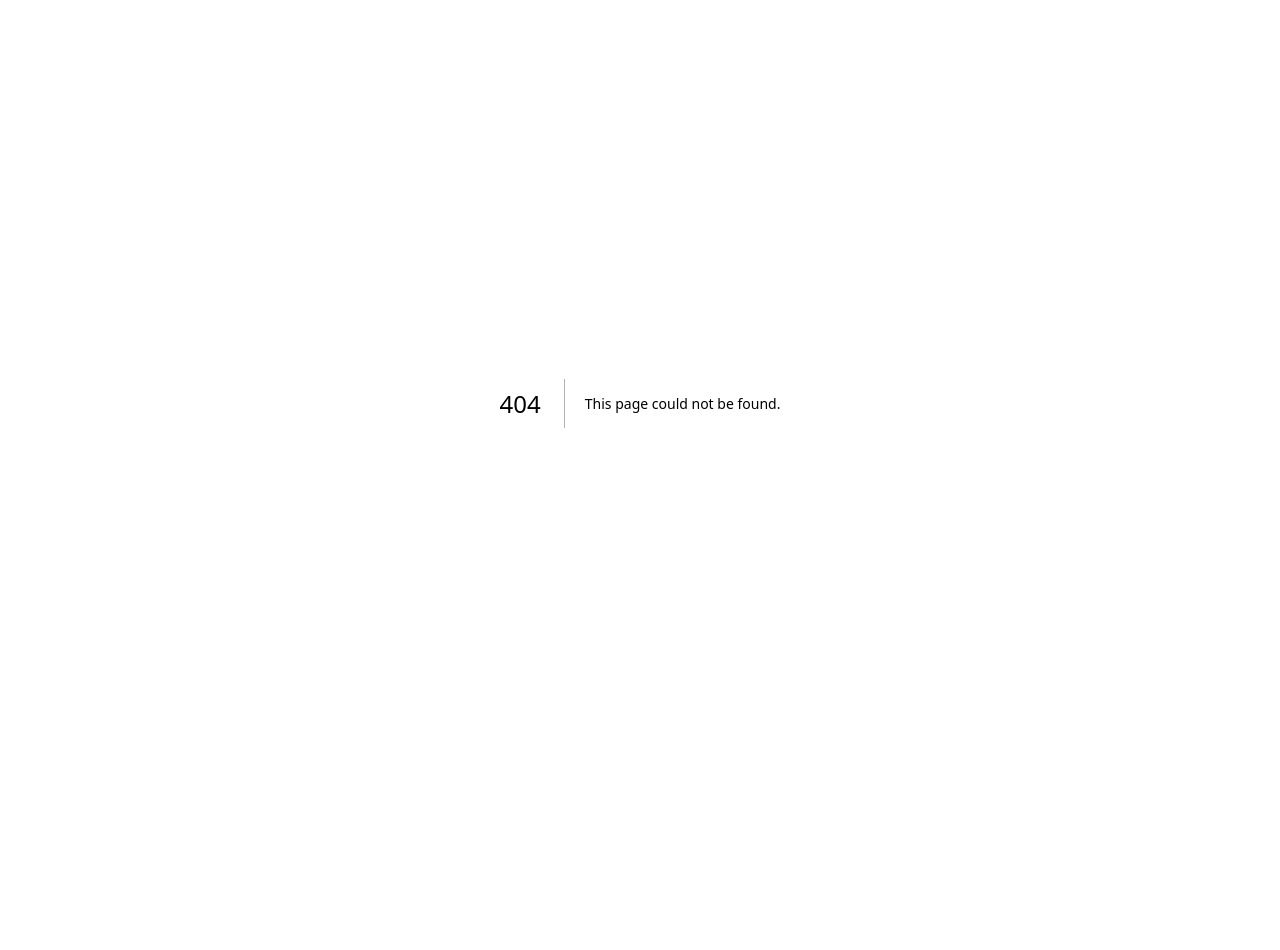
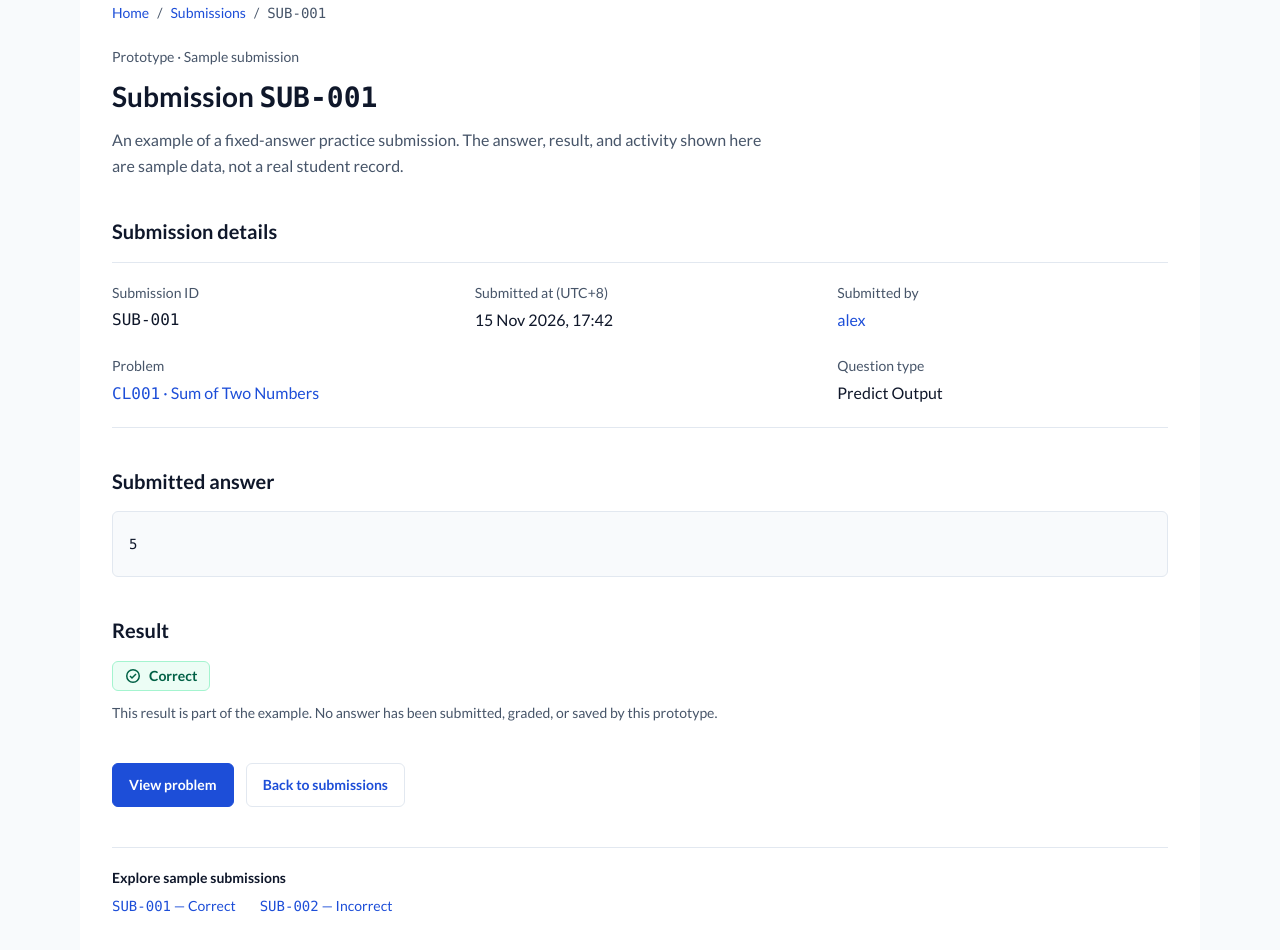
Before and after one commit to Staruto/GRP-CodeLingo, a Next.js app: page /submissions/SUB-001 in a window 1280 px wide. Before the commit this address had no page. Shown: the part 100-1050 px from the top of the page. Before the commit the page ends 943 px from the top, so only its background shows below. Built offline with nearby package versions, Linux system fonts and the light colour scheme.

Commit message:
feat(submissions): add submission detail page

```diff
--- /dev/null
+++ b/src/app/submissions/[submissionId]/not-found.tsx
@@ -0,0 +1,18 @@
+import { ButtonLink } from "@/components/button-link";
+
+export default function SubmissionNotFound() {
+  return (
+    <section aria-labelledby="not-found-heading" className="space-y-5">
+      <p className="text-sm text-muted">Prototype · Sample submissions only</p>
+      <h1 id="not-found-heading" className="page-heading">Submission not found</h1>
+      <p className="max-w-2xl text-muted">
+        This prototype has no sample submission matching that ID. You can open
+        an available example or return to the submission history.
+      </p>
+      <div className="flex flex-wrap gap-3">
+        <ButtonLink href="/submissions/SUB-001">View sample submission</ButtonLink>
+        <ButtonLink href="/submissions" variant="secondary">Back to submissions</ButtonLink>
+      </div>
+    </section>
+  );
+}
--- /dev/null
+++ b/src/app/submissions/[submissionId]/page.tsx
@@ -0,0 +1,147 @@
+import type { Metadata } from "next";
+import Link from "next/link";
+import { notFound } from "next/navigation";
+import { ButtonLink } from "@/components/button-link";
+import { SubmissionResult } from "@/components/submissions/submission-result";
+import {
+  getMockSubmissionDetail,
+  mockSubmissionDetails,
+} from "@/lib/mock-submission-details";
+
+type SubmissionPageProps = {
+  params: Promise<{ submissionId: string }>;
+};
+
+export function generateStaticParams() {
+  return mockSubmissionDetails.map(({ id }) => ({ submissionId: id }));
+}
+
+export async function generateMetadata({
+  params,
+}: SubmissionPageProps): Promise<Metadata> {
+  const { submissionId } = await params;
+  const submission = getMockSubmissionDetail(submissionId);
+
+  return {
+    title: submission ? `Submission ${submission.id}` : "Submission not found",
+    robots: { index: false },
+  };
+}
+
+export default async function SubmissionDetailPage({ params }: SubmissionPageProps) {
+  const { submissionId } = await params;
+  const submission = getMockSubmissionDetail(submissionId);
+
+  if (!submission) {
+    notFound();
+  }
+
+  const submittedAt = new Intl.DateTimeFormat("en-GB", {
+    day: "numeric",
+    month: "short",
+    year: "numeric",
+    hour: "2-digit",
+    minute: "2-digit",
+    hourCycle: "h23",
+    timeZone: "Asia/Shanghai",
+  }).format(new Date(submission.submittedAt));
+
+  return (
+    <div className="space-y-10">
+      <section aria-labelledby="submission-heading">
+        <nav aria-label="Breadcrumb" className="mb-6 text-sm text-muted">
+          <ol className="flex flex-wrap items-center gap-x-2 gap-y-1">
+            <li><Link href="/" className="text-link">Home</Link></li>
+            <li aria-hidden="true">/</li>
+            <li><Link href="/submissions" className="text-link">Submissions</Link></li>
+            <li aria-hidden="true">/</li>
+            <li aria-current="page" className="break-all font-mono">{submission.id}</li>
+          </ol>
+        </nav>
+
+        <p className="mb-3 text-sm text-muted">Prototype · Sample submission</p>
+        <h1 id="submission-heading" className="page-heading">
+          Submission <span className="font-mono">{submission.id}</span>
+        </h1>
+        <p className="mt-3 max-w-2xl text-muted">
+          An example of a fixed-answer practice submission. The answer, result,
+          and activity shown here are sample data, not a real student record.
+        </p>
+      </section>
+
+      <section aria-labelledby="overview-heading">
+        <h2 id="overview-heading" className="section-heading">Submission details</h2>
+        <dl className="mt-4 grid gap-x-8 gap-y-6 border-y border-border py-5 sm:grid-cols-2 lg:grid-cols-3">
+          <div>
+            <dt className="text-sm text-muted">Submission ID</dt>
+            <dd className="mt-1 break-all font-mono">{submission.id}</dd>
+          </div>
+          <div>
+            <dt className="text-sm text-muted">Submitted at (UTC+8)</dt>
+            <dd className="mt-1"><time dateTime={submission.submittedAt}>{submittedAt}</time></dd>
+          </div>
+          <div>
+            <dt className="text-sm text-muted">Submitted by</dt>
+            <dd className="mt-1 break-words">
+              <Link href={`/users/${submission.username}`} className="text-link">
+                {submission.username}
+              </Link>
+            </dd>
+          </div>
+          <div className="min-w-0 sm:col-span-2">
+            <dt className="text-sm text-muted">Problem</dt>
+            <dd className="mt-1">
+              <Link href={`/problems/${submission.problem.id}`} className="text-link">
+                <span className="font-mono">{submission.problem.id}</span>
+                <span aria-hidden="true"> · </span>
+                {submission.problem.title}
+              </Link>
+            </dd>
+          </div>
+          <div>
+            <dt className="text-sm text-muted">Question type</dt>
+            <dd className="mt-1">{submission.problem.questionType}</dd>
+          </div>
+        </dl>
+      </section>
+
+      <section aria-labelledby="answer-heading">
+        <h2 id="answer-heading" className="section-heading">Submitted answer</h2>
+        <pre className="mt-4 whitespace-pre-wrap break-words rounded-md border border-border bg-background px-4 py-5 font-mono text-sm leading-6 [overflow-wrap:anywhere]">
+          <code>{submission.submittedAnswer}</code>
+        </pre>
+      </section>
+
+      <section aria-labelledby="result-heading">
+        <h2 id="result-heading" className="section-heading">Result</h2>
+        <div className="mt-4"><SubmissionResult result={submission.result} /></div>
+        <p className="mt-3 max-w-2xl text-sm text-muted">
+          This result is part of the example. No answer has been submitted,
+          graded, or saved by this prototype.
+        </p>
+      </section>
+
+      <div className="flex flex-wrap gap-3">
+        <ButtonLink href={`/problems/${submission.problem.id}`}>View problem</ButtonLink>
+        <ButtonLink href="/submissions" variant="secondary">Back to submissions</ButtonLink>
+      </div>
+
+      <nav aria-label="Sample submissions" className="border-t border-border pt-5 text-sm">
+        <p className="mb-2 font-bold">Explore sample submissions</p>
+        <ul className="flex flex-wrap gap-x-6 gap-y-2">
+          {mockSubmissionDetails.map((sample) => (
+            <li key={sample.id}>
+              <Link
+                href={`/submissions/${sample.id}`}
+                aria-current={sample.id === submission.id ? "page" : undefined}
+                className="text-link"
+              >
+                <span className="font-mono">{sample.id}</span> — {sample.result}
+              </Link>
+            </li>
+          ))}
+        </ul>
+      </nav>
+    </div>
+  );
+}
--- /dev/null
+++ b/src/components/submissions/submission-result.tsx
@@ -0,0 +1,31 @@
+import type { SubmissionResult as Result } from "@/lib/mock-submission-details";
+
+const resultStyles: Record<Result, string> = {
+  Correct: "border-emerald-200 bg-emerald-50 text-emerald-800",
+  Incorrect: "border-rose-200 bg-rose-50 text-rose-800",
+};
+
+export function SubmissionResult({ result }: { result: Result }) {
+  return (
+    <span
+      className={`inline-flex items-center gap-2 rounded-md border px-3 py-1 text-sm font-bold ${resultStyles[result]}`}
+    >
+      <svg
+        aria-hidden="true"
+        width="16"
+        height="16"
+        viewBox="0 0 16 16"
+        fill="none"
+        className="shrink-0"
+      >
+        <circle cx="8" cy="8" r="6.25" stroke="currentColor" strokeWidth="1.5" />
+        {result === "Correct" ? (
+          <path d="m5 8 2 2 4-4" stroke="currentColor" strokeWidth="1.5" />
+        ) : (
+          <path d="m6 6 4 4m0-4-4 4" stroke="currentColor" strokeWidth="1.5" />
+        )}
+      </svg>
+      {result}
+    </span>
+  );
+}
--- /dev/null
+++ b/src/lib/mock-submission-details.ts
@@ -0,0 +1,45 @@
+export type SubmissionResult = "Correct" | "Incorrect";
+
+type MockSubmissionDetail = {
+  id: string;
+  submittedAt: string;
+  username: string;
+  problem: {
+    id: string;
+    title: string;
+    questionType: "Predict Output" | "Find the Error";
+  };
+  submittedAnswer: string;
+  result: SubmissionResult;
+};
+
+export const mockSubmissionDetails: readonly MockSubmissionDetail[] = [
+  {
+    id: "SUB-001",
+    submittedAt: "2026-11-15T09:42:00Z",
+    username: "alex",
+    problem: {
+      id: "CL001",
+      title: "Sum of Two Numbers",
+      questionType: "Predict Output",
+    },
+    submittedAnswer: "5",
+    result: "Correct",
+  },
+  {
+    id: "SUB-002",
+    submittedAt: "2026-11-15T09:47:00Z",
+    username: "alex",
+    problem: {
+      id: "CL002",
+      title: "Last Item in an Array",
+      questionType: "Find the Error",
+    },
+    submittedAnswer: "Option B",
+    result: "Incorrect",
+  },
+];
+
+export function getMockSubmissionDetail(submissionId: string) {
+  return mockSubmissionDetails.find((submission) => submission.id === submissionId);
+}
```
